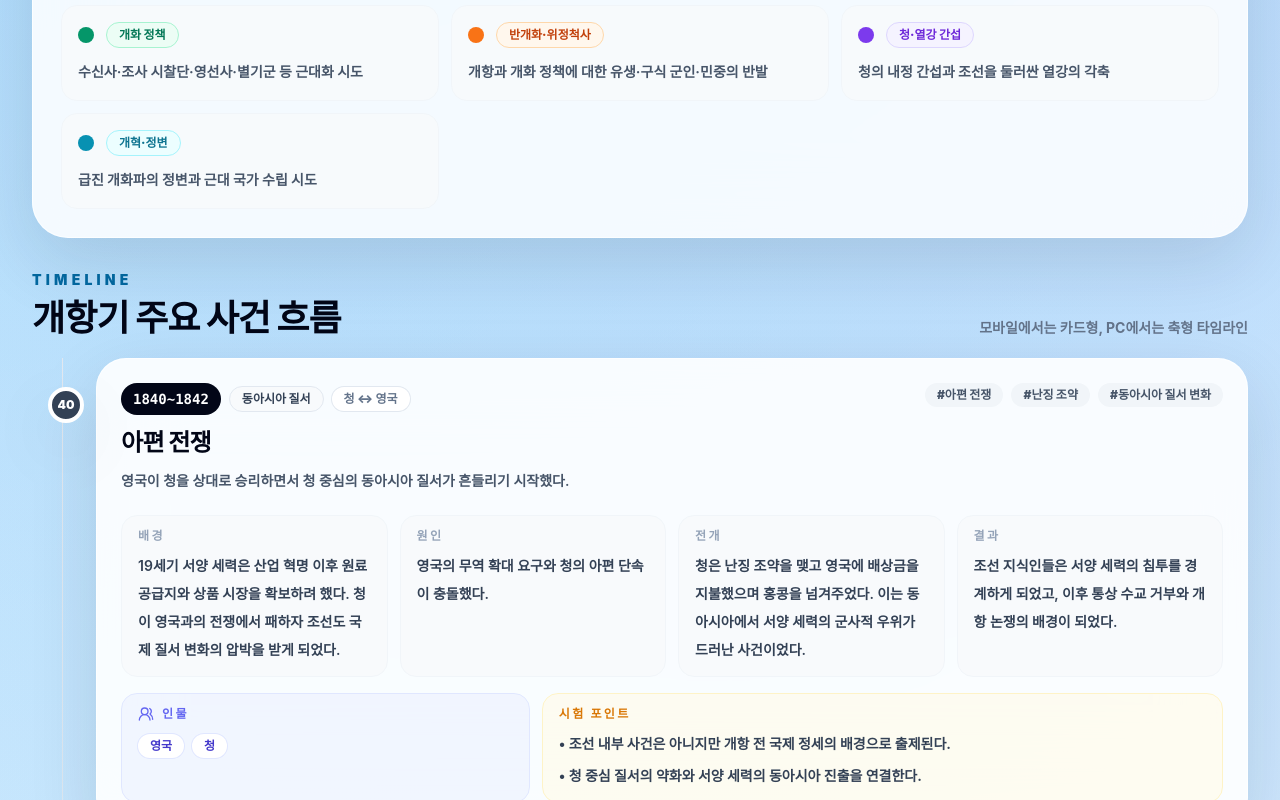
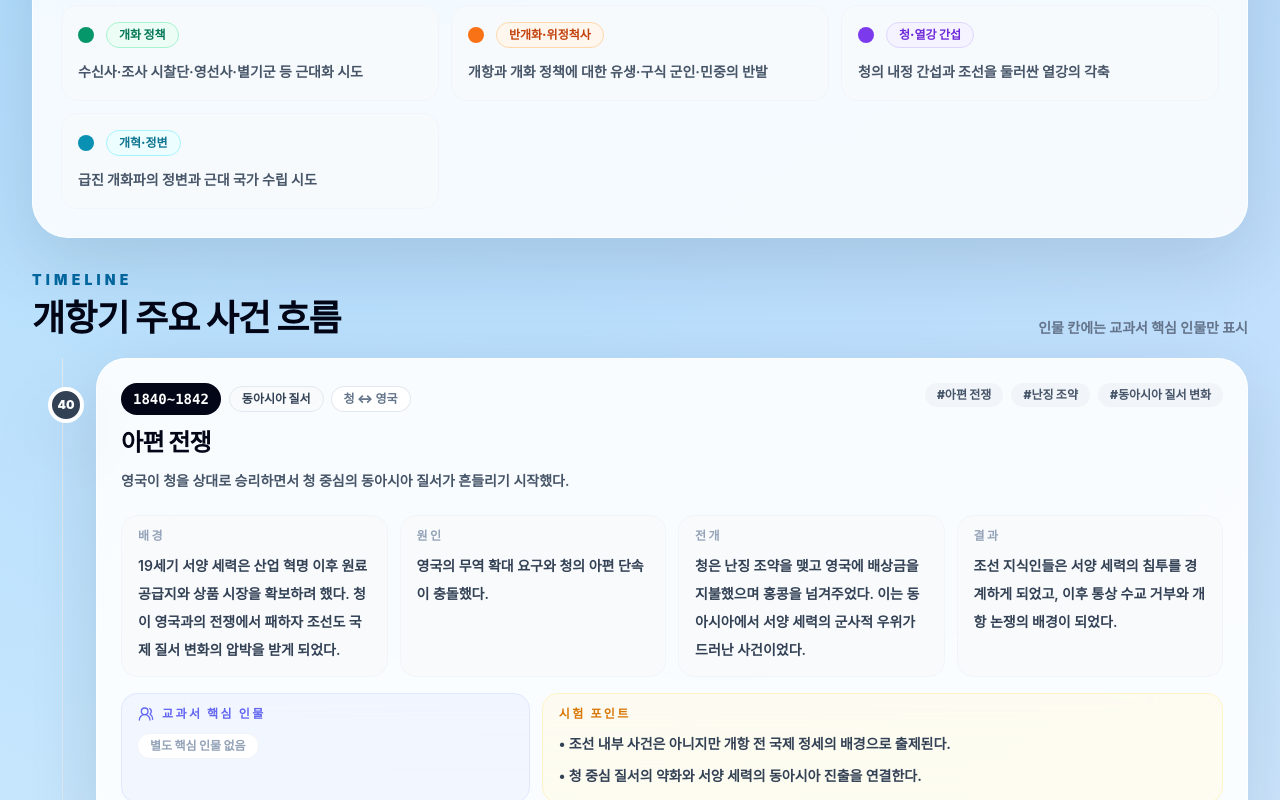
Before and after one commit to hoshinodaisuki0102/KSarchive, a Next.js app: page /subjects/history in a window 1280 px wide. Shown: the part 2000-2800 px from the top of the page. Built offline with nearby package versions, Linux system fonts and the light colour scheme.

Commit message:
Show only textbook people in history timeline

```diff
--- a/app/subjects/history/page.tsx
+++ b/app/subjects/history/page.tsx
@@ -6,6 +6,36 @@ import { HistoryQuizPanel } from "@/components/history-quiz-panel";
 import { historyCategoryMeta, modernHistoryStudyTips, modernHistoryTimeline } from "@/lib/history-data";
 
 const legendOrder = ["동아시아 질서", "조선-서양", "조선-일본", "개화 정책", "반개화·위정척사", "청·열강 간섭", "개혁·정변"] as const;
+
+const textbookPeople = new Set([
+  "페리",
+  "흥선대원군",
+  "고종",
+  "양헌수",
+  "어재연",
+  "박규수",
+  "김기수",
+  "김홍집",
+  "황준헌",
+  "이항로",
+  "기정진",
+  "최익현",
+  "유인석",
+  "김윤식",
+  "박정양",
+  "명성황후",
+  "위안스카이",
+  "김옥균",
+  "박영효",
+  "홍영식",
+  "서재필",
+  "이홍장",
+  "이토 히로부미"
+]);
+
+function textbookPersonOnly(people: string[]) {
+  return people.filter((person) => textbookPeople.has(person));
+}
 
 export default function HistoryPage() {
   return (
@@ -28,7 +58,7 @@ export default function HistoryPage() {
                 <span className="text-gradient-sky">흐름형 타임라인</span>
               </h1>
               <p className="mt-5 max-w-3xl text-sm leading-8 text-slate-300 sm:text-base">
-                이번 범위는 사건 이름만 외우면 바로 헷갈립니다. 아편 전쟁과 일본 개항이라는 국제 질서 변화에서 출발해, 흥선대원군의 통상 수교 거부, 강화도 조약, 개화 정책, 임오군란, 갑신정변, 열강의 각축까지를 원인과 결과로 연결했습니다.
+                이번 범위는 사건 이름만 외우면 바로 헷갈립니다. 국제 질서 변화에서 출발해 통상 수교 거부, 강화도 조약, 개화 정책, 임오군란, 갑신정변, 열강의 각축까지를 원인과 결과로 연결했습니다.
               </p>
             </div>
           </div>
@@ -60,7 +90,7 @@ export default function HistoryPage() {
             <span className="grid h-11 w-11 place-items-center rounded-2xl bg-slate-950 text-white"><BookOpenCheck className="h-5 w-5" /></span>
             <div>
               <h2 className="text-2xl font-black text-slate-950">시험 직전 암기법</h2>
-              <p className="text-sm font-bold text-slate-500">상대국·인물·결과를 함께 묶기</p>
+              <p className="text-sm font-bold text-slate-500">상대국·실제 인물·결과를 함께 묶기</p>
             </div>
           </div>
           <div className="mt-5 grid gap-3 md:grid-cols-2">
@@ -100,7 +130,7 @@ export default function HistoryPage() {
               <p className="text-sm font-black uppercase tracking-[0.3em] text-brand-700">Timeline</p>
               <h2 className="mt-2 text-3xl font-black tracking-tight text-slate-950 sm:text-4xl">개항기 주요 사건 흐름</h2>
             </div>
-            <p className="text-sm font-bold text-slate-500">모바일에서는 카드형, PC에서는 축형 타임라인</p>
+            <p className="text-sm font-bold text-slate-500">인물 칸에는 교과서 핵심 인물만 표시</p>
           </div>
 
           <div className="relative">
@@ -108,61 +138,36 @@ export default function HistoryPage() {
             <div className="space-y-4">
               {modernHistoryTimeline.map((entry) => {
                 const meta = historyCategoryMeta[entry.category];
+                const people = textbookPersonOnly(entry.people);
                 return (
                   <article key={entry.id} className="relative rounded-[30px] border border-white/70 bg-white/90 p-5 shadow-card backdrop-blur-2xl sm:ml-16 sm:p-6">
-                    <div className={`absolute -left-[49px] top-7 hidden h-9 w-9 place-items-center rounded-full border-4 border-white text-xs font-black text-white shadow-card sm:grid ${meta.dot}`}>
-                      {entry.year.slice(0, 4).slice(-2)}
-                    </div>
+                    <div className={`absolute -left-[49px] top-7 hidden h-9 w-9 place-items-center rounded-full border-4 border-white text-xs font-black text-white shadow-card sm:grid ${meta.dot}`}>{entry.year.slice(0, 4).slice(-2)}</div>
                     <div className="flex flex-col gap-3 lg:flex-row lg:items-start lg:justify-between">
                       <div>
-                        <div className="flex flex-wrap items-center gap-2">
-                          <span className="rounded-2xl bg-slate-950 px-3 py-1.5 font-mono text-sm font-black text-white">{entry.year}</span>
-                          <span className={`rounded-full border px-3 py-1 text-xs font-black ${meta.chip}`}>{entry.category}</span>
-                          <span className="rounded-full bg-white px-3 py-1 text-xs font-black text-slate-500 ring-1 ring-slate-200">{entry.relation}</span>
-                        </div>
+                        <div className="flex flex-wrap items-center gap-2"><span className="rounded-2xl bg-slate-950 px-3 py-1.5 font-mono text-sm font-black text-white">{entry.year}</span><span className={`rounded-full border px-3 py-1 text-xs font-black ${meta.chip}`}>{entry.category}</span><span className="rounded-full bg-white px-3 py-1 text-xs font-black text-slate-500 ring-1 ring-slate-200">{entry.relation}</span></div>
                         <h3 className="mt-3 text-2xl font-black tracking-tight text-slate-950">{entry.title}</h3>
                         <p className="mt-2 text-sm font-semibold leading-7 text-slate-600">{entry.summary}</p>
                       </div>
-                      <div className="flex flex-wrap gap-2 lg:max-w-[300px] lg:justify-end">
-                        {entry.keywords.map((keyword) => (
-                          <span key={keyword} className="rounded-full bg-slate-100 px-3 py-1 text-xs font-black text-slate-600">#{keyword}</span>
-                        ))}
-                      </div>
+                      <div className="flex flex-wrap gap-2 lg:max-w-[300px] lg:justify-end">{entry.keywords.map((keyword) => <span key={keyword} className="rounded-full bg-slate-100 px-3 py-1 text-xs font-black text-slate-600">#{keyword}</span>)}</div>
                     </div>
 
                     <div className="mt-5 grid gap-3 md:grid-cols-2 xl:grid-cols-4">
-                      <div className="rounded-2xl border border-slate-100 bg-slate-50 px-4 py-3">
-                        <p className="text-xs font-black uppercase tracking-[0.2em] text-slate-400">배경</p>
-                        <p className="mt-2 text-sm font-semibold leading-7 text-slate-700">{entry.background}</p>
-                      </div>
-                      <div className="rounded-2xl border border-slate-100 bg-slate-50 px-4 py-3">
-                        <p className="text-xs font-black uppercase tracking-[0.2em] text-slate-400">원인</p>
-                        <p className="mt-2 text-sm font-semibold leading-7 text-slate-700">{entry.cause}</p>
-                      </div>
-                      <div className="rounded-2xl border border-slate-100 bg-slate-50 px-4 py-3">
-                        <p className="text-xs font-black uppercase tracking-[0.2em] text-slate-400">전개</p>
-                        <p className="mt-2 text-sm font-semibold leading-7 text-slate-700">{entry.development}</p>
-                      </div>
-                      <div className="rounded-2xl border border-slate-100 bg-slate-50 px-4 py-3">
-                        <p className="text-xs font-black uppercase tracking-[0.2em] text-slate-400">결과</p>
-                        <p className="mt-2 text-sm font-semibold leading-7 text-slate-700">{entry.result}</p>
-                      </div>
+                      <Info title="배경" text={entry.background} />
+                      <Info title="원인" text={entry.cause} />
+                      <Info title="전개" text={entry.development} />
+                      <Info title="결과" text={entry.result} />
                     </div>
 
                     <div className="mt-4 grid gap-3 lg:grid-cols-[0.75fr_1.25fr]">
                       <div className="rounded-2xl border border-indigo-100 bg-indigo-50/70 px-4 py-3">
-                        <p className="flex items-center gap-2 text-xs font-black uppercase tracking-[0.2em] text-indigo-500"><UsersRound className="h-4 w-4" /> 인물</p>
+                        <p className="flex items-center gap-2 text-xs font-black uppercase tracking-[0.2em] text-indigo-500"><UsersRound className="h-4 w-4" /> 교과서 핵심 인물</p>
                         <div className="mt-3 flex flex-wrap gap-2">
-                          {entry.people.map((person) => (
-                            <span key={person} className="rounded-full bg-white px-3 py-1 text-xs font-black text-indigo-700 ring-1 ring-indigo-100">{person}</span>
-                          ))}
+                          {people.length > 0 ? people.map((person) => <span key={person} className="rounded-full bg-white px-3 py-1 text-xs font-black text-indigo-700 ring-1 ring-indigo-100">{person}</span>) : <span className="rounded-full bg-white px-3 py-1 text-xs font-black text-slate-400 ring-1 ring-slate-100">별도 핵심 인물 없음</span>}
                         </div>
                       </div>
                       <div className="rounded-2xl border border-amber-100 bg-amber-50/70 px-4 py-3">
                         <p className="text-xs font-black uppercase tracking-[0.2em] text-amber-600">시험 포인트</p>
-                        <ul className="mt-2 space-y-1 text-sm font-bold leading-7 text-slate-700">
-                          {entry.exam.map((point) => <li key={point}>• {point}</li>)}
-                        </ul>
+                        <ul className="mt-2 space-y-1 text-sm font-bold leading-7 text-slate-700">{entry.exam.map((point) => <li key={point}>• {point}</li>)}</ul>
                       </div>
                     </div>
                   </article>
@@ -178,3 +183,7 @@ export default function HistoryPage() {
     </main>
   );
 }
+
+function Info({ title, text }: { title: string; text: string }) {
+  return <div className="rounded-2xl border border-slate-100 bg-slate-50 px-4 py-3"><p className="text-xs font-black uppercase tracking-[0.2em] text-slate-400">{title}</p><p className="mt-2 text-sm font-semibold leading-7 text-slate-700">{text}</p></div>;
+}
```
